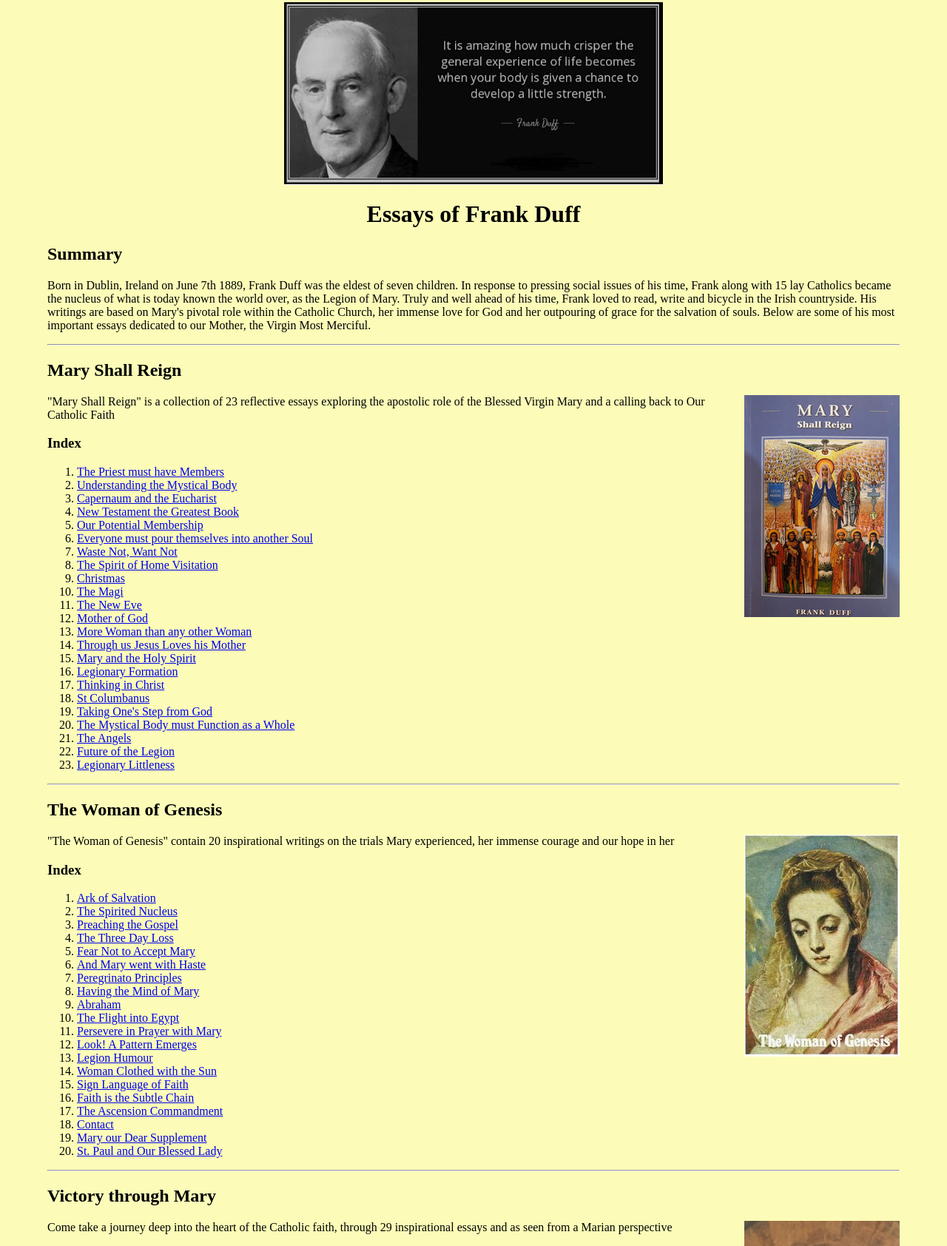
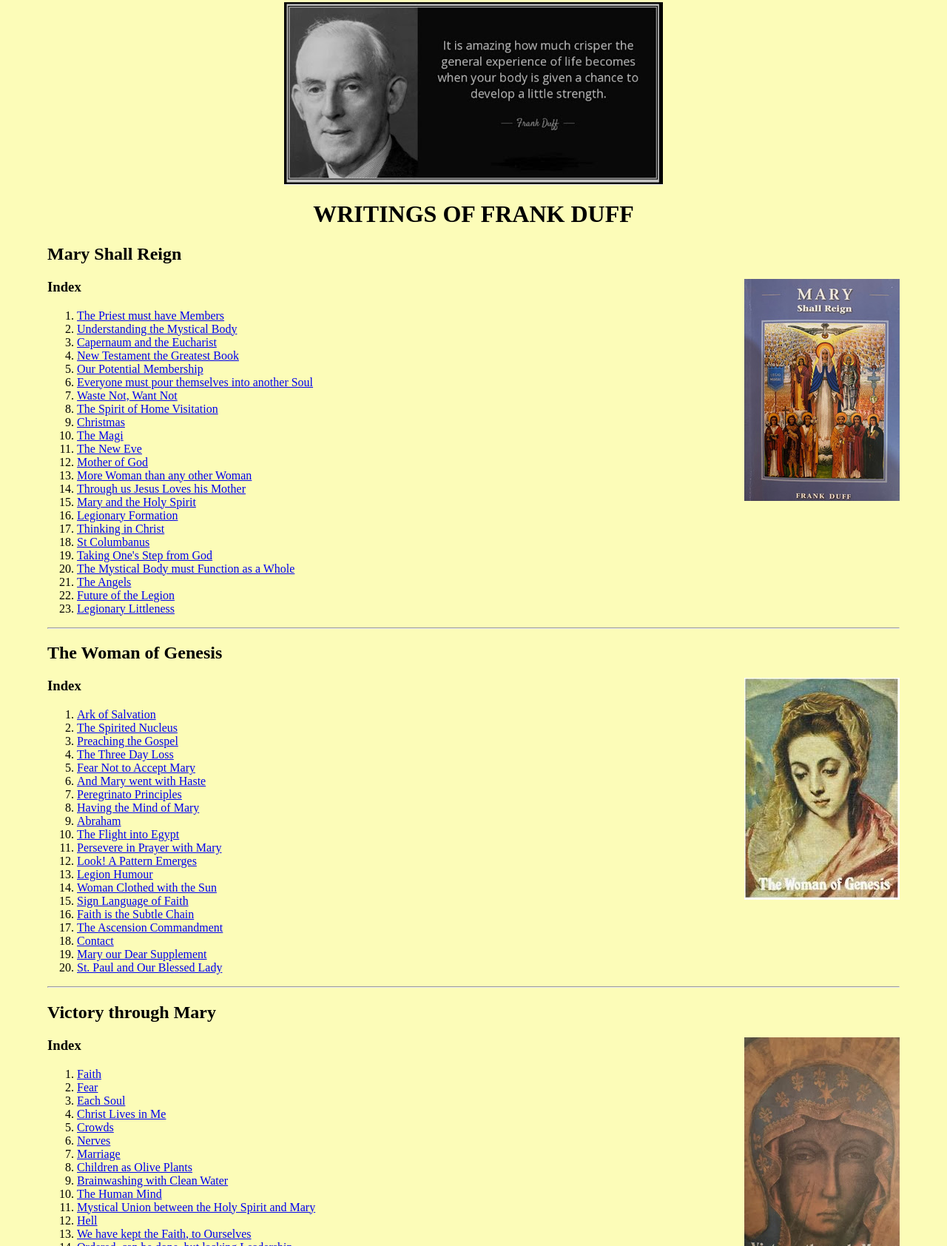
Before and after one commit to frank-duff-essays/frank-duff-essays, a plain HTML site: page index.html in a window 1280 px wide. Shown: the part 5-1689 px from the top of the page at 74% size. Drawn offline with Linux system fonts and the light colour scheme.

Commit message:
Add files via upload

```diff
--- a/index.html
+++ b/index.html
@@ -10,29 +10,16 @@
 		<link rel="stylesheet" href="css/styles.css">
 	</head>
 	<body>
-		<img src="images/frank_duff.jpg" alt="A portrait of Frank Duff and one of his quotations">
-		<h1>Essays of Frank Duff</h1>
-	<section>
 		<header>
-			<h2>Summary</h2>
+			<img src="images/frank_duff.jpg" alt="A portrait of Frank Duff and one of his quotations">
 		</header>
-		<p>Born in Dublin, Ireland on June 7th 1889, Frank Duff was the eldest of seven children.
-		In response to pressing social issues of his time, Frank along with 15 lay Catholics became the nucleus of what is today known the world over, as the Legion of Mary.
-		Truly and well ahead of his time, Frank loved to read, write and bicycle in the Irish countryside.
-		His writings are based on Mary's pivotal role within the Catholic Church, her immense love for God and her outpouring of grace for the salvation of souls.
-		Below are some of his most important essays dedicated to our Mother, the Virgin Most Merciful.
-		</p>
-		<hr>
-	</section>
-
+	<h1>WRITINGS OF FRANK DUFF</h1>
 	<!-- Start of Book 1 -->
 	<section>
 		<h2>Mary Shall Reign</h2>
 		<figure>
 			<img src="images/mary_shall_reign.jpg" alt="Mary Shall Reign">
 		</figure>
-		<p>"Mary Shall Reign" is a collection of 23 reflective essays exploring the apostolic role of the Blessed Virgin Mary and a calling back to Our Catholic Faith</p>
-		<section>
 		<h3>Index</h3>
 		<nav aria-label="List of essays from Mary Shall Reign">
 			<ol>
@@ -62,7 +49,6 @@
 			</ol>
 		</nav>
 		<hr>
-		</section>
 	</section>
 	<!-- End of Book 1 -->
 
@@ -72,8 +58,6 @@
 		<figure>
 			<img src="images/the_woman_of_genesis.jpg" alt="The Woman of Genesis">
 		</figure>
-		<p>"The Woman of Genesis" contain 20 inspirational writings on the trials Mary experienced, her immense courage and our hope in her</p>
-		<section>
 		<h3>Index</h3>
 		<nav aria-label="List of essays from the Woman in Genesis">
 			<ol>
@@ -100,7 +84,6 @@
 			</ol>
 		</nav>
 		<hr>
-		</section>
 	</section>
 	<!-- End of Book 2 -->
 
@@ -110,8 +93,6 @@
 		<figure>
 			<img src="images/victory_through_mary.jpg" alt="Victory through Mary">
 		</figure>
-		<p>Come take a journey deep into the heart of the Catholic faith, through 29 inspirational essays and as seen from a Marian perspective</p>
-		<section>
 		<h3>Index</h3>
 		<nav aria-label="List of essays from Victory through Mary">
 			<ol>
@@ -147,7 +128,6 @@
 			</ol>
 		</nav>
 		<hr>
-		</section>
 	</section>
 	<!-- End of Book 3 -->
 
@@ -157,8 +137,6 @@
 		<figure>
 			<img src="images/virgo_praedicanda.jpg" alt="Virgo Praedicanda">
 		</figure>
-		<p>Translated "Virgo Praedicanda" means "Virgin Most Praised". The book contains 18 essays pertaining to Catholic life, Marian Devotion and the Legion Mission</p>
-		<section>
 		<h3>Index</h3>
 		<nav aria-label="List of essays from Virgo Praedicanda">
 			<ol>
@@ -183,7 +161,6 @@
 			</ol>
 		</nav>
 		<hr>
-		</section>
 	</section>
 	<!-- End of Book 4 -->
 
@@ -193,8 +170,6 @@
 		<figure>
 			<img src="images/walking_with_mary.jpg" alt="Walking with Mary">
 		</figure>
-		<p>Walking with Mary is a book containing 18 essays that delve into the spiritual and apostolic dimentions of the Legion of Mary</p>
-		<section>
 		<h3>Index</h3>
 		<nav aria-label="List of essays from Walking with Mary">
 			<ol>
@@ -219,13 +194,8 @@
 			</ol>
 		</nav>
 		<hr>
-		</section>
 	</section>
 	<!-- End of Book 5 -->
 
-		<footer>
-			<p>Legion of Mary Headquarters:</p>
-			<p>De Monfort House, Morning Star Avenue, Brunswick Street, Dublin 7, D07 VA03, Ireland</p>
-		</footer>
 	</body>
 </html>
```
